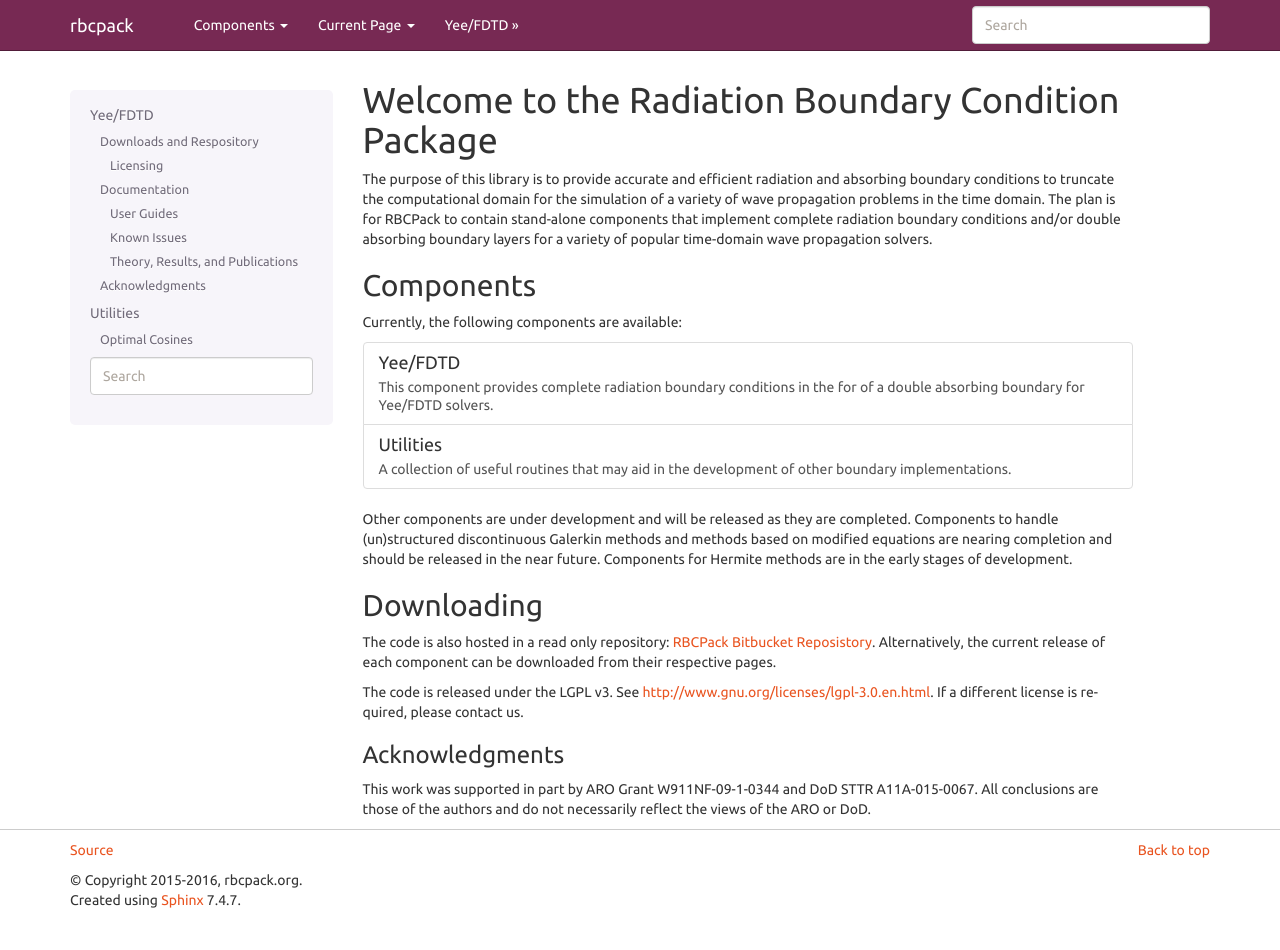
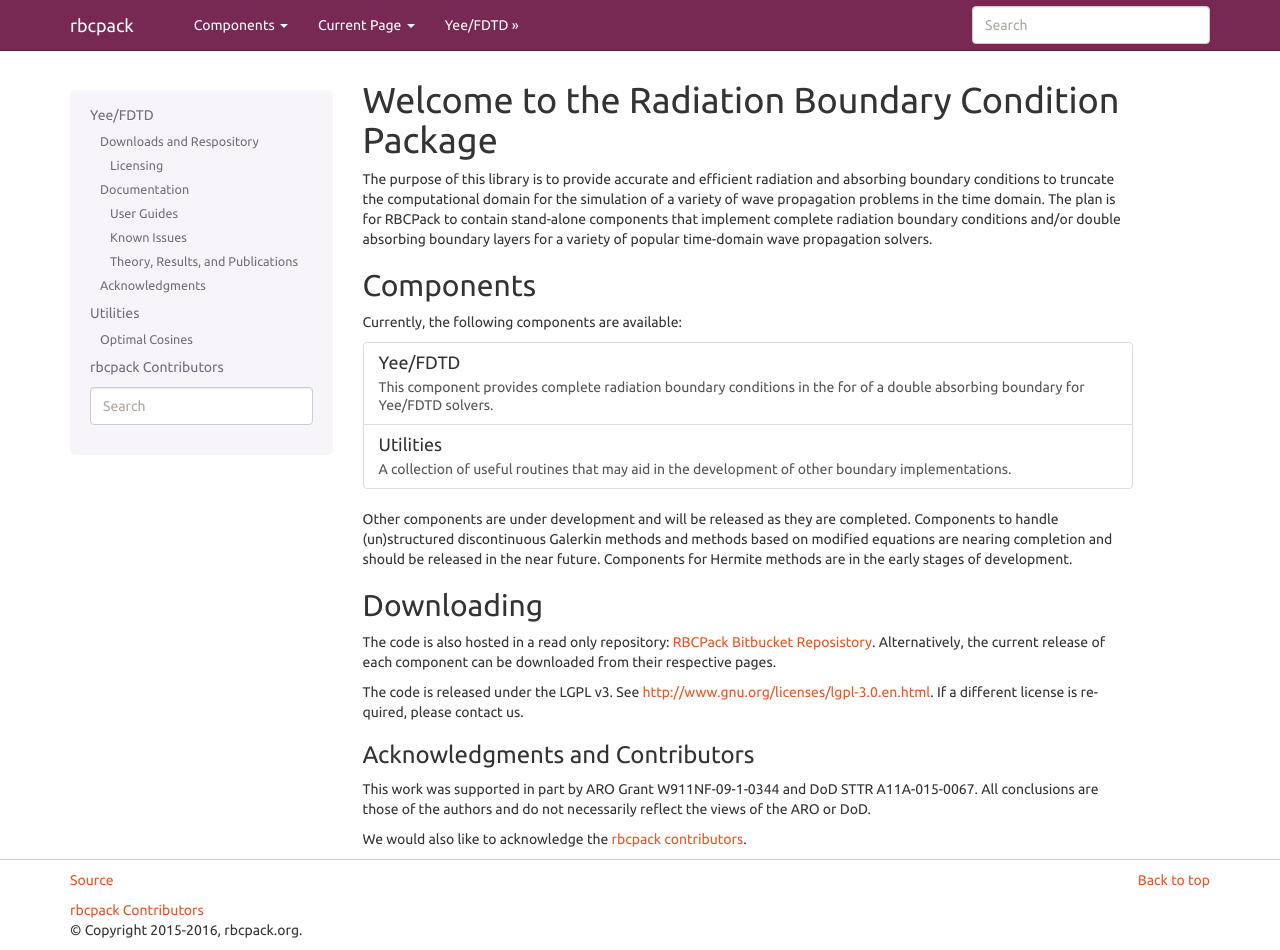
Before and after one commit to jrlagrone/rbcpack, a Sphinx documentation site: the page built from docs/source/index.rst, in a window 1280 px wide and 950 px high. Built offline with Sphinx 7.4.7, drawn with Linux system fonts in a browser that asks for light colours; the version number could not be read and is left out.

```diff
--- /dev/null
+++ b/docs/source/_templates/layout.html
@@ -0,0 +1,45 @@
+{% extends "!layout.html" %}
+
+{% block footer %}
+
+<footer class="footer">
+  <div class="container">
+    <p class="pull-right">
+      <a href="#">Back to top</a>
+      {% if theme_source_link_position == "footer" %}
+        <br/>
+        {% include "sourcelink.html" %}
+      {% endif %}
+    </p>
+    <p>
+    <a href="{{ pathto("contrib") }}">rbcpack Contributors </a><br />
+    {%- if show_copyright %}
+      {%- if hasdoc('copyright') %}
+        {% trans path=pathto('copyright'), copyright=copyright|e %}&copy; <a href="{{ path }}">Copyright</a> {{ copyright }}.{% endtrans %}<br/>
+      {%- else %}
+        {% trans copyright=copyright|e %}&copy; Copyright {{ copyright }}.{% endtrans %}<br/>
+      {%- endif %}
+    {%- endif %}
+    {%- if last_updated %}
+      {% trans last_updated=last_updated|e %}Last updated on {{ last_updated }}.{% endtrans %}<br/>
+    {%- endif %}
+    {%- if show_sphinx %}
+      {% trans sphinx_version=sphinx_version|e %}Created using <a href="http://sphinx-doc.org/">Sphinx</a> {{ sphinx_version }}.{% endtrans %}<br/>
+    {%- endif %}
+    </p>
+  </div>
+</footer>
+
+
+<script>
+  (function(i,s,o,g,r,a,m){i['GoogleAnalyticsObject']=r;i[r]=i[r]||function(){
+  (i[r].q=i[r].q||[]).push(arguments)},i[r].l=1*new Date();a=s.createElement(o),
+  m=s.getElementsByTagName(o)[0];a.async=1;a.src=g;m.parentNode.insertBefore(a,m)
+  })(window,document,'script','//www.google-analytics.com/analytics.js','ga');
+
+  ga('create', 'UA-71984541-1', 'auto');
+  ga('send', 'pageview');
+
+</script>
+
+{% endblock %}
--- a/docs/source/conf.py
+++ b/docs/source/conf.py
@@ -247,7 +247,7 @@ html_sidebars = {'**': ['custom_sidebar.html', 'searchbox.html']}
 #html_show_sourcelink = True
 
 # If true, "Created using Sphinx" is shown in the HTML footer. Default is True.
-#html_show_sphinx = True
+html_show_sphinx = False
 
 # If true, "(C) Copyright ..." is shown in the HTML footer. Default is True.
 #html_show_copyright = True
--- a/docs/source/index.rst
+++ b/docs/source/index.rst
@@ -61,9 +61,16 @@ The code is released under the LGPL v3. See http://www.gnu.org/licenses/lgpl-3.0
 If a different license is required, please contact us.
 
 
-Acknowledgments
-^^^^^^^^^^^^^^^
+Acknowledgments and Contributors
+^^^^^^^^^^^^^^^^^^^^^^^^^^^^^^^^
 
 This work was supported in part by ARO Grant W911NF-09-1-0344 and DoD STTR A11A-015-0067.
 All conclusions are those of the authors and do not necessarily reflect
 the views of the ARO or DoD.
+
+.. toctree::
+   :hidden:
+
+   contrib
+
+We would also like to acknowledge the :doc:`rbcpack contributors <contrib>`.
```
Also changed, not shown: docs/source/contrib.rst (added, +28 -0 lines), docs/source/_static/SMU.png (added), docs/source/_static/hypercomp.jpg (added).
